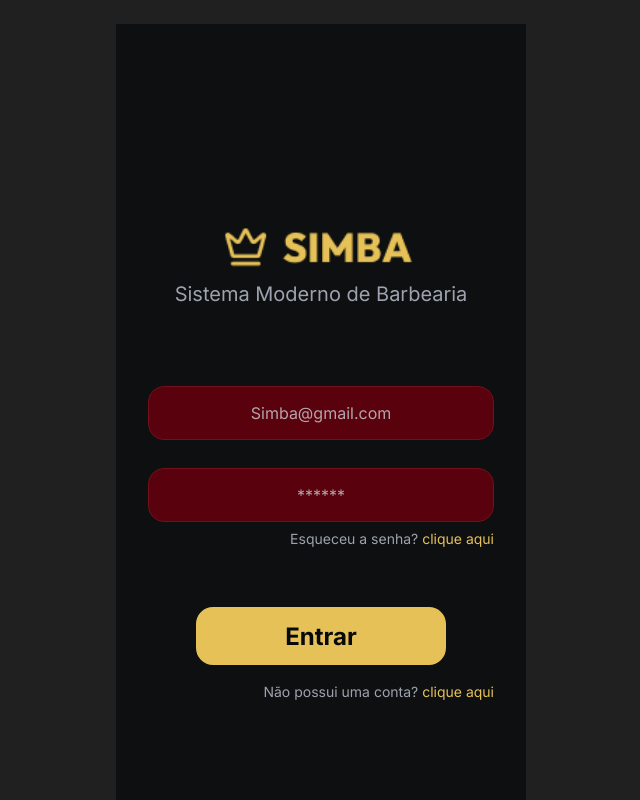
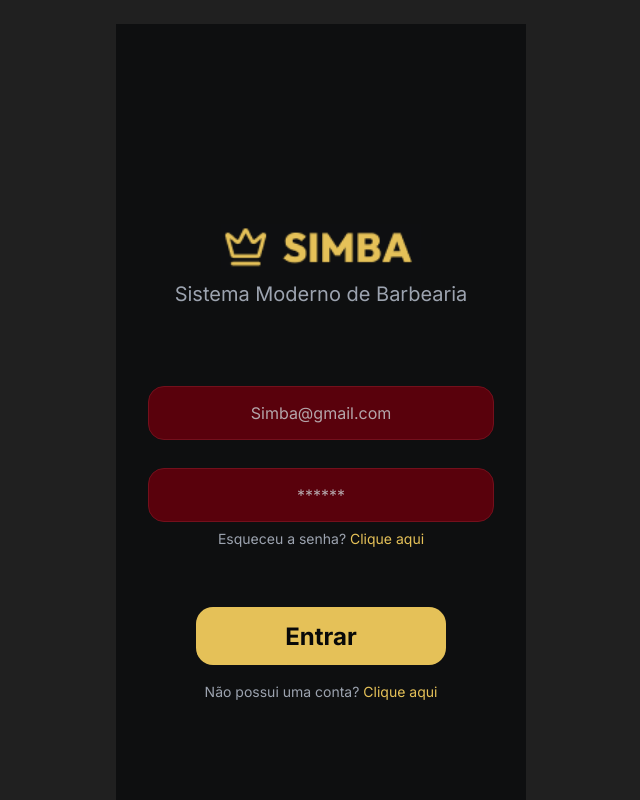
Before and after one commit to Karlabi-dev/Barber-Simba, a React (Vite) app in the folder AppSimba/: page /login in a window 1280 px wide. Shown: the top 800 px of the page, without its empty margins (319-959 px from the left). Built offline with nearby package versions, Linux system fonts and the light colour scheme; no server answers.

Commit message:
fix: centraliza links de autenticacao e padroniza Clique aqui

```diff
--- a/AppSimba/src/auth.css
+++ b/AppSimba/src/auth.css
@@ -8,12 +8,12 @@
 .auth-form input::placeholder { color:#b4a5aa; opacity:1; }
 .auth-login input + input { margin-top:28px; }
 .auth-forgot, .auth-signup { color:#9ca3af; font-size:14px; }
-.auth-forgot { margin:8px 0 0; text-align:right; }
+.auth-forgot { margin:8px 0 0; text-align:center; }
 .auth-form a, .auth-forgot button { color:#e5c158; }
 .auth-forgot button { padding:0; border:0; background:none; font-size:inherit; cursor:pointer; }
 .auth-submit { align-self:center; width:250px; max-width:100%; min-height:58px; border:0; border-radius:17px; background:#e5c158; color:#080909; font-size:24px; font-weight:700; cursor:pointer; padding:8px; }
 .auth-login .auth-submit { margin-top:60px; }
-.auth-signup { text-align:right; margin:18px 0 0; }
+.auth-signup { text-align:center; margin:18px 0 0; }
 .auth-track { position:absolute; bottom:85px; left:50%; transform:translateX(-50%); width:128px; height:4px; border-radius:8px; background:#242629; }
 .auth-track span { display:block; width:52px; height:4px; border-radius:8px; background:#e5c158; }
 .auth-heading { display:flex; gap:16px; align-items:center; margin:44px -16px 44px; }
@@ -38,6 +38,6 @@
 .auth-reminder img { width:18px; height:22px; object-fit:contain; }
 .auth-reminder p { margin:0; font-size:13px; line-height:1.6; }
 .auth-status { color:#9ca3af; font-size:14px; }
-.auth-retry { margin-top:16px; }
+.auth-retry { margin-top:16px; text-align:center; }
 @media(max-width:410px) { .auth-screen.auth-recovery { padding-top:56px; } .auth-recovery .auth-heading { margin:36px 0 40px; gap:20px; } .auth-recovery .auth-heading h1 { font-size:17px; } .auth-recovery .auth-heading a { width:32px; height:32px; flex-shrink:0; } .auth-recovery .auth-submit { font-size:16px; width:220px; } .auth-reminder { padding:16px 12px; } .auth-reminder p { font-size:11px; } }
 @media(max-width:410px) { .auth-screen { min-height:100svh; padding:72px 24px 100px; } .auth-login { padding-top:140px; } .auth-brand { transform:scale(.8); } .auth-subtitle { font-size:14px; margin-top:0; } .auth-login .auth-form { margin-top:56px; } .auth-form input { height:45px; font-size:14px; border-radius:12px; } .auth-submit { font-size:18px; min-height:46px; width:220px; } .auth-heading { margin:28px 0 36px; } .auth-register label { font-size:16px; margin-bottom:18px; } .auth-forgot, .auth-signup { font-size:12px; } .auth-track { bottom:50px; } }
--- a/AppSimba/src/pages/Login.jsx
+++ b/AppSimba/src/pages/Login.jsx
@@ -24,10 +24,10 @@ export default function Login() {
     <form className="auth-form" onSubmit={submit}>
       <input aria-label="Email" type="email" autoComplete="username" placeholder="Simba@gmail.com" value={email} onChange={e => setEmail(e.target.value)} required disabled={busy} />
       <input aria-label="Senha" type="password" autoComplete="current-password" placeholder="******" value={senha} onChange={e => setSenha(e.target.value)} required disabled={busy} />
-      <p className="auth-forgot">Esqueceu a senha? <Link to="/esqueci-senha">clique aqui</Link></p>
+      <p className="auth-forgot">Esqueceu a senha? <Link to="/esqueci-senha">Clique aqui</Link></p>
       {(error || erroSessao) && <p className="auth-error" role="alert">{error || erroSessao}</p>}
       <button className="auth-submit" type="submit" disabled={busy || carregando || !!erroSessao}>{busy ? 'Aguarde...' : 'Entrar'}</button>
-      <p className="auth-signup">Não possui uma conta? <Link to="/cadastro">clique aqui</Link></p>
+      <p className="auth-signup">Não possui uma conta? <Link to="/cadastro">Clique aqui</Link></p>
     </form>
   </AuthLayout>
 }
```
